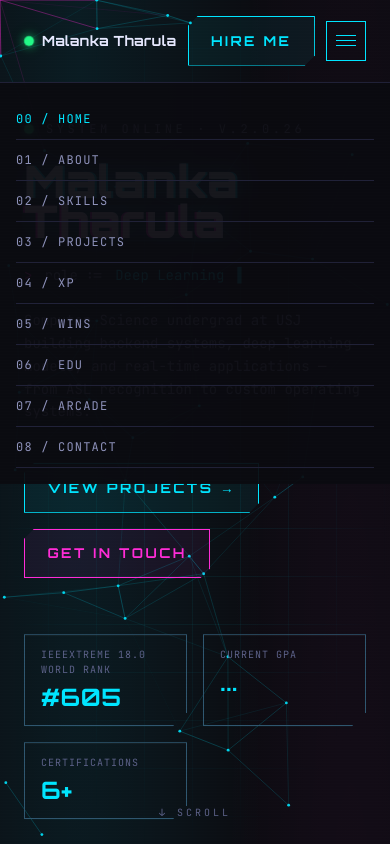
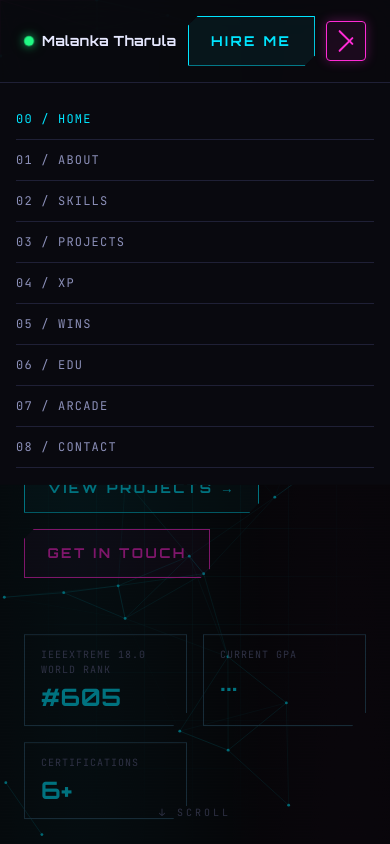
Before and after one commit to malankatharula/Portfolio, a React (Vite) app: page /Portfolio/ in a window 390 px wide. Both pictures are taken after a click on the button "Open menu". Shown: the top 844 px of the page. Built offline with nearby package versions, Linux system fonts and the light colour scheme.

Commit message:
fix: mobile nav z-index, animated hamburger, slide-down menu, backdrop overlay

```diff
--- a/src/components/portfolio/Nav.tsx
+++ b/src/components/portfolio/Nav.tsx
@@ -25,13 +25,34 @@ export function Nav() {
     return () => window.removeEventListener("scroll", onScroll);
   }, []);
 
+  // Lock body scroll when mobile menu is open
+  useEffect(() => {
+    if (open) {
+      document.body.style.overflow = "hidden";
+    } else {
+      document.body.style.overflow = "";
+    }
+    return () => { document.body.style.overflow = ""; };
+  }, [open]);
+
   return (
+    <>
+      {/* Backdrop overlay when mobile menu is open */}
+      {open && (
+        <div
+          className="fixed inset-0 lg:hidden"
+          style={{ background: "rgba(0,0,0,0.5)", zIndex: 89 }}
+          onClick={() => setOpen(false)}
+        />
+      )}
+
       <header
-      className={`fixed inset-x-0 top-0 z-50 transition-all duration-300 ${
-        scrolled ? "backdrop-blur-xl" : ""
+        className={`fixed inset-x-0 top-0 transition-all duration-300 ${
+          scrolled || open ? "backdrop-blur-xl" : ""
         }`}
         style={{
-        background: scrolled ? "rgba(10,10,15,0.7)" : "transparent",
+          zIndex: 90,
+          background: scrolled || open ? "rgba(10,10,15,0.85)" : "transparent",
           borderBottom: scrolled ? "1px solid var(--line)" : "1px solid transparent",
         }}
       >
@@ -70,37 +91,79 @@ export function Nav() {
 
           <a href="#contact" className="btn-neon hidden lg:inline-flex">Hire Me</a>
 
+          {/* Mobile hamburger / X toggle */}
           <button
-          aria-label="Menu"
+            aria-label={open ? "Close menu" : "Open menu"}
             onClick={() => setOpen((o) => !o)}
-          className="lg:hidden flex h-10 w-10 items-center justify-center border"
-          style={{ borderColor: "var(--neon-cyan)", color: "var(--neon-cyan)" }}
+            className="relative flex h-10 w-10 items-center justify-center rounded border lg:hidden"
+            style={{
+              borderColor: open ? "var(--neon-magenta)" : "var(--neon-cyan)",
+              color: open ? "var(--neon-magenta)" : "var(--neon-cyan)",
+              background: open ? "rgba(255,43,214,0.08)" : "transparent",
+              boxShadow: open ? "0 0 12px rgba(255,43,214,0.3)" : "none",
+              transition: "all 0.3s ease",
+            }}
           >
-          <div className="flex flex-col gap-1">
-            <span className="block h-px w-5 bg-current" />
-            <span className="block h-px w-5 bg-current" />
-            <span className="block h-px w-5 bg-current" />
+            <div className="flex flex-col items-center justify-center gap-[5px]">
+              <span
+                className="block h-[2px] w-5 rounded-full bg-current"
+                style={{
+                  transition: "all 0.3s ease",
+                  transform: open ? "rotate(45deg) translate(2.5px, 2.5px)" : "none",
+                }}
+              />
+              <span
+                className="block h-[2px] w-5 rounded-full bg-current"
+                style={{
+                  transition: "all 0.3s ease",
+                  opacity: open ? 0 : 1,
+                  transform: open ? "scaleX(0)" : "scaleX(1)",
+                }}
+              />
+              <span
+                className="block h-[2px] w-5 rounded-full bg-current"
+                style={{
+                  transition: "all 0.3s ease",
+                  transform: open ? "rotate(-45deg) translate(2.5px, -2.5px)" : "none",
+                }}
+              />
             </div>
           </button>
         </div>
 
-      {open && (
-        <div className="lg:hidden border-t" style={{ borderColor: "var(--line)", background: "rgba(10,10,15,0.95)" }}>
+        {/* Mobile slide-down menu */}
+        <div
+          className="lg:hidden overflow-hidden border-t"
+          style={{
+            borderColor: open ? "var(--line)" : "transparent",
+            background: "rgba(10,10,15,0.95)",
+            maxHeight: open ? `${LINKS.length * 52 + 32}px` : "0px",
+            opacity: open ? 1 : 0,
+            transition: "max-height 0.35s ease, opacity 0.25s ease",
+          }}
+        >
           <div className="flex flex-col p-4">
-            {LINKS.map((l) => (
+            {LINKS.map((l, i) => (
               <a
                 key={l.id}
                 href={`#${l.id}`}
                 onClick={() => setOpen(false)}
                 className="border-b py-3 font-mono text-xs uppercase tracking-widest"
-                style={{ borderColor: "var(--line)", color: active === l.id ? "var(--neon-cyan)" : "var(--text-dim)" }}
+                style={{
+                  borderColor: "var(--line)",
+                  color: active === l.id ? "var(--neon-cyan)" : "var(--text-dim)",
+                  transition: "color 0.2s ease, transform 0.3s ease, opacity 0.3s ease",
+                  transitionDelay: open ? `${i * 30}ms` : "0ms",
+                  transform: open ? "translateX(0)" : "translateX(-12px)",
+                  opacity: open ? 1 : 0,
+                }}
               >
                 {l.label}
               </a>
             ))}
           </div>
         </div>
-      )}
       </header>
+    </>
   );
 }
```
Lines whose indentation alone changed are shown as unchanged.
